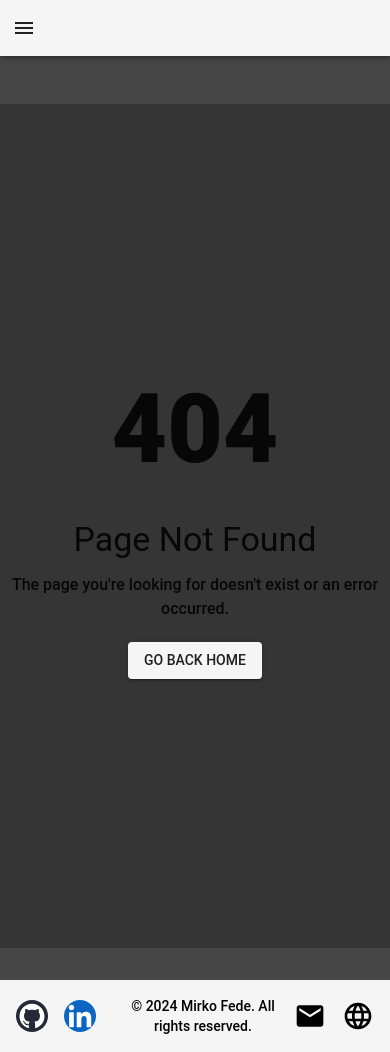
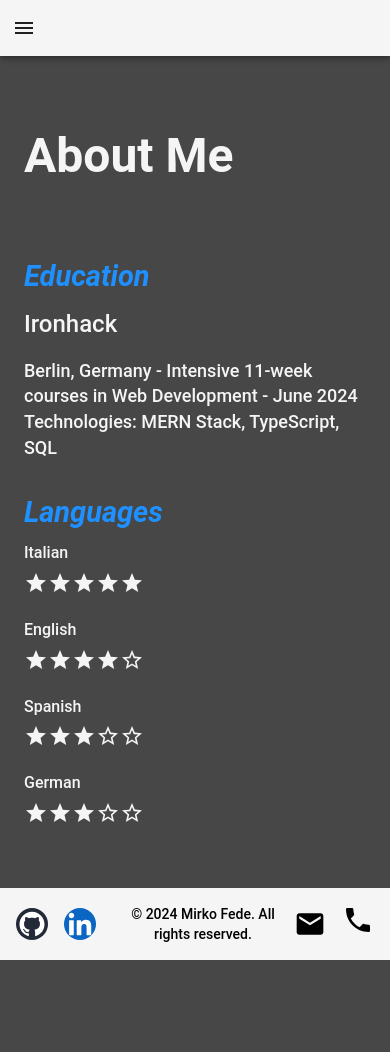
Before and after one commit to mirkoeffe/my-portfolio, a React (Create React App) app: page /about in a window 390 px wide. Before the commit this address had no page. After the commit the page ends 960 px from the top, so only its background shows below. Built offline with nearby package versions, Linux system fonts and the light colour scheme.

Commit message:
add phone number on the footer, add about me page

```diff
--- a/src/App.tsx
+++ b/src/App.tsx
@@ -8,6 +8,7 @@ import Portfolio from "./components/Portfolio";
 import DrawerAppBar from "./components/DrawerAppBar";
 import Footer from "./components/Footer";
 import ErrorPage from "./components/ErrorPage";
+import About from "./components/About";
 
 const App: React.FC = () => {
   return (
@@ -26,6 +27,7 @@ const App: React.FC = () => {
             {" "}
             <Routes>
               <Route path="/" element={<Home />} />
+              <Route path="/about" element={<About />} />
               <Route path="/portfolio" element={<Portfolio />} />
               <Route path="*" element={<ErrorPage />} />
             </Routes>
--- /dev/null
+++ b/src/components/About.tsx
@@ -0,0 +1,118 @@
+import React from "react";
+import {
+  Box,
+  Card,
+  CardContent,
+  CardMedia,
+  Grid,
+  Typography,
+  Link,
+  CircularProgress,
+  Container,
+  Toolbar,
+} from "@mui/material";
+import StarIcon from "@mui/icons-material/Star";
+import StarBorderIcon from "@mui/icons-material/StarBorder";
+
+// Helper function to render star ratings
+const renderStars = (filledStars: number, totalStars: number = 5) => {
+  return Array.from({ length: totalStars }, (_, index) =>
+    index < filledStars ? (
+      <StarIcon key={index} color="primary" />
+    ) : (
+      <StarBorderIcon key={index} color="primary" />
+    )
+  );
+};
+
+const About: React.FC = () => {
+  return (
+    <Container
+      sx={{
+        p: 3,
+        maxWidth: "lg",
+        marginX: "auto",
+      }}
+    >
+      <Typography variant="h3" component="h1" gutterBottom color="primary">
+        About Me
+      </Typography>
+      <Toolbar />
+
+      {/* Education Section */}
+      <Typography
+        variant="h5"
+        component="h2"
+        gutterBottom
+        color="primaryAccent"
+        sx={{ fontSize: 29, fontStyle: "italic", fontWeight: "bold" }}
+      >
+        Education
+      </Typography>
+
+      <Typography
+        variant="body1"
+        sx={{ fontSize: 24, textAlign: "justify" }}
+        color="primary"
+      >
+        Ironhack
+      </Typography>
+      <Typography
+        variant="body2"
+        sx={{ fontSize: 18, marginTop: 2, marginBottom: 2 }}
+        color="primary"
+      >
+        Berlin, Germany - Intensive 11-week courses in Web Development - June
+        2024
+        <br />
+        Technologies: MERN Stack, TypeScript, SQL
+      </Typography>
+
+      {/* Languages Section */}
+      <Typography
+        variant="h5"
+        component="h2"
+        gutterBottom
+        color="primaryAccent"
+        sx={{
+          fontSize: 29,
+          fontStyle: "italic",
+          fontWeight: "bold",
+          marginTop: 4,
+        }}
+      >
+        Languages
+      </Typography>
+
+      <Grid container spacing={2}>
+        <Grid item xs={12} sm={6} md={4}>
+          <Typography variant="body1" color="primary" gutterBottom>
+            Italian
+          </Typography>
+          <Box>{renderStars(5)}</Box>
+        </Grid>
+        <Grid item xs={12} sm={6} md={4}>
+          <Typography variant="body1" color="primary" gutterBottom>
+            English
+          </Typography>
+          <Box>{renderStars(4)}</Box>
+        </Grid>
+        <Grid item xs={12} sm={6} md={4}>
+          <Typography variant="body1" color="primary" gutterBottom>
+            Spanish
+          </Typography>
+          <Box>{renderStars(3)}</Box>
+        </Grid>
+        <Grid item xs={12} sm={6} md={4}>
+          <Typography variant="body1" color="primary" gutterBottom>
+            German
+          </Typography>
+          <Box>{renderStars(3)}</Box>
+        </Grid>
+        {/* Add more languages as needed */}
+      </Grid>
+    </Container>
+  );
+};
+
+export default About;
--- a/src/components/DrawerAppBar.tsx
+++ b/src/components/DrawerAppBar.tsx
@@ -20,7 +20,7 @@ interface Props {
 }
 
 const drawerWidth = 240;
-const navItems = ["Home", "Portfolio"];
+const navItems = ["Home", "Portfolio", "About"];
 
 export default function DrawerAppBar(props: Props) {
   const { window } = props;
--- a/src/components/Footer.tsx
+++ b/src/components/Footer.tsx
@@ -1,10 +1,9 @@
 import React from "react";
 import { Box, Grid, Typography, Avatar, Link } from "@mui/material";
-
 import GitHubIcon from "../images/Github.svg";
 import LinkedInIcon from "../images/LinkedIn.svg";
 import EmailIcon from "@mui/icons-material/Email";
-import LanguageIcon from "@mui/icons-material/Language";
+import PhoneIcon from "@mui/icons-material/Phone"; // Import Phone Icon
 
 const Footer: React.FC = () => {
   const currentYear = new Date().getFullYear();
@@ -28,7 +27,7 @@ const Footer: React.FC = () => {
         alignItems="center"
         sx={{ flexWrap: "nowrap" }}
       >
-        {/* Icons */}
+        {/* GitHub Icon */}
         <Grid item>
           <Link
             href="https://github.com/mirkoeffe"
@@ -42,6 +41,8 @@ const Footer: React.FC = () => {
             />
           </Link>
         </Grid>
+
+        {/* LinkedIn Icon */}
         <Grid item>
           <Link
             href="https://linkedin.com/in/mirko-fede"
@@ -55,12 +56,15 @@ const Footer: React.FC = () => {
             />
           </Link>
         </Grid>
+
         {/* Copyright and Year */}
         <Grid item>
           <Typography variant="body2" sx={{ ml: 2, color: "black" }}>
             &copy; {currentYear} Mirko Fede. All rights reserved.
           </Typography>
         </Grid>
+
+        {/* Email Icon */}
         <Grid item>
           <Link href="mailto:mirko@mirkoeffe.shop">
             <EmailIcon
@@ -73,20 +77,11 @@ const Footer: React.FC = () => {
             />
           </Link>
         </Grid>
+
+        {/* Phone Number with Phone Icon */}
         <Grid item>
-          <Link
-            href="https://asozial.dev"
-            target="_blank"
-            rel="noopener noreferrer"
-          >
-            <LanguageIcon
-              sx={{
-                fontSize: 32,
-                color: "black",
-                display: "flex",
-                alignItems: "center",
-              }}
-            />
+          <Link href="tel:+4917663619554">
+            <PhoneIcon sx={{ fontSize: 32, color: "black" }} />
           </Link>
         </Grid>
       </Grid>
```
